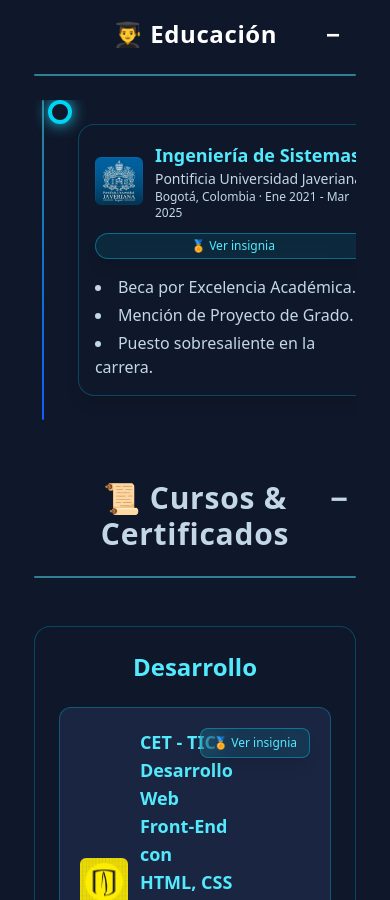
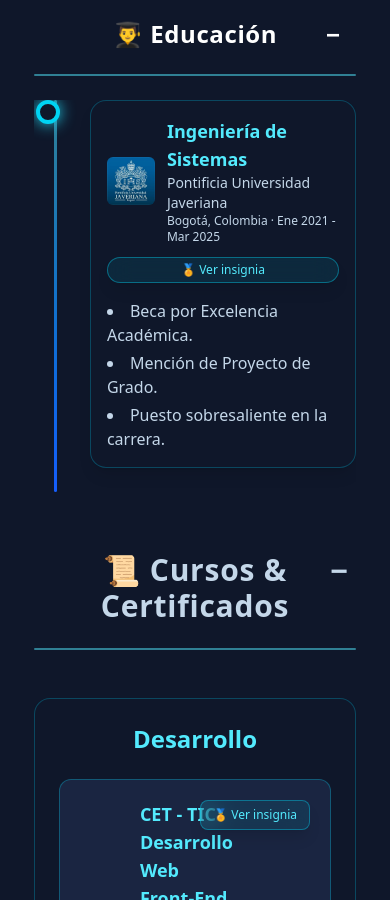
Before and after one commit to santiagoreyb/Portfolio_Santiago_Rey, a React (Vite) app: page /es in a window 390 px wide. Shown: the part 2973-3873 px from the top of the page. Built offline with nearby package versions, Linux system fonts and the light colour scheme.

Commit message:
fix: lateral line in education module

```diff
--- a/src/components/Educacion.jsx
+++ b/src/components/Educacion.jsx
@@ -61,7 +61,6 @@ function Educacion({ darkMode, lang }) {
           {t.title}
         </h2>
 
-        {/* Botón + / - */}
         <button
           onClick={() => setIsOpen((s) => !s)}
           aria-expanded={isOpen}
@@ -89,9 +88,10 @@ function Educacion({ darkMode, lang }) {
           isOpen ? "max-h-[1500px] mt-6 opacity-100" : "max-h-0 mt-0 opacity-0"
         }`}
       >
-        <div className="relative flex flex-col items-start pl-3 sm:pl-6">
-          {/* Línea lateral izquierda */}
-          <div className="absolute left-2 sm:left-5 top-0 bottom-10 w-[2px] sm:w-[3px] bg-gradient-to-b from-cyan-300/50 to-blue-600 rounded-full"></div>
+        <div className="relative flex flex-col items-start">
+          {/* Línea vertical centrada */}
+          <div className="absolute left-5 top-0 bottom-10 w-[3px] bg-gradient-to-b from-cyan-300/50 to-blue-600 rounded-full"></div>
+
 
           {experiences.map((exp, index) => (
             <motion.div
@@ -99,11 +99,11 @@ function Educacion({ darkMode, lang }) {
               initial={{ opacity: 0, x: -30 }}
               animate={{ opacity: 1, x: 0 }}
               transition={{ duration: 0.5, delay: index * 0.15 }}
-              className="relative flex flex-col sm:flex-row items-start mb-16 sm:mb-20 w-full"
+              className="relative flex items-start mb-16 sm:mb-20 w-full"
             >
-              {/* Círculo en la línea */}
+              {/* Círculo */}
               <div
-                className={`ml-[2px] sm:ml-[4px] w-6 h-6 sm:w-8 sm:h-8 rounded-full border-4 shadow-[0_0_15px_#22d3ee] z-10 ${
+                className={`flex-shrink-0 w-6 h-6 sm:w-8 sm:h-8 rounded-full border-4 shadow-[0_0_15px_#22d3ee] z-10 translate-x-[2px] sm:translate-x-[3px] ${
                   darkMode
                     ? "bg-[#0f172a] border-cyan-400"
                     : "bg-[#c8d0e0] border-cyan-400"
@@ -111,7 +111,7 @@ function Educacion({ darkMode, lang }) {
               ></div>
 
               {/* Tarjeta principal */}
-              <div className="ml-8 sm:ml-12 flex-1 w-full">
+              <div className="ml-8 sm:ml-12 flex-1">
                 <div
                   className={`p-4 sm:p-6 rounded-2xl shadow-lg backdrop-blur-md border transition-all duration-300 ${
                     darkMode
```
